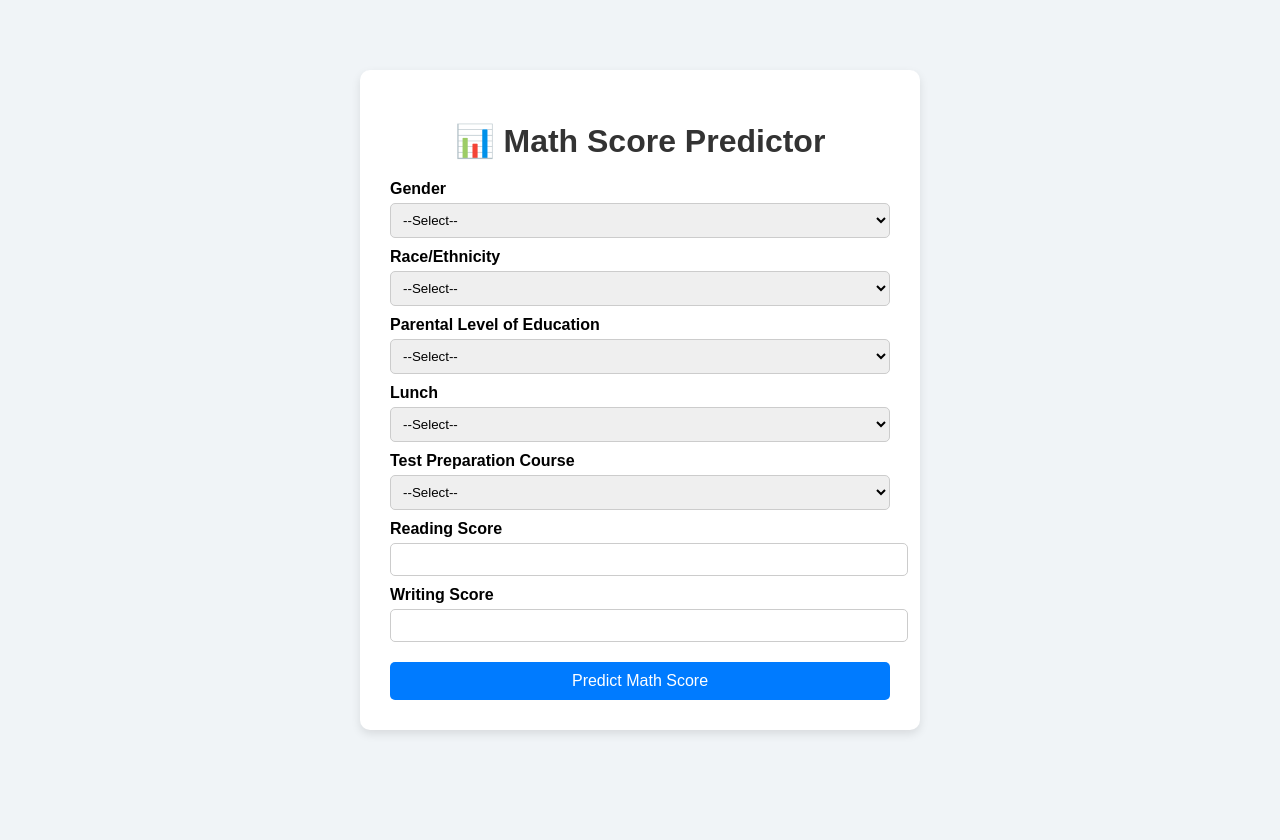
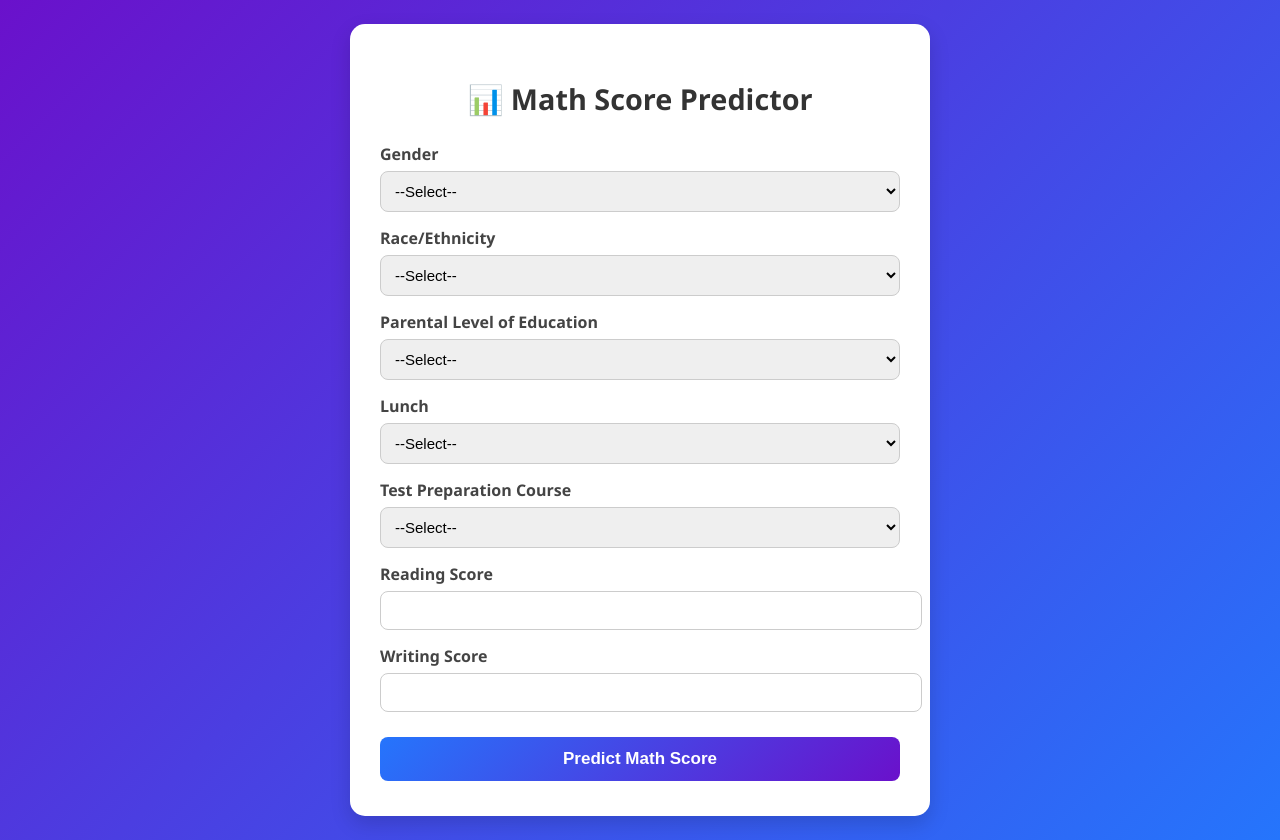
Before and after one commit to harshal-kaushik/ML-project, a Flask app: page / in a window 1280 px wide. Before the commit the page ends 734 px from the top, so only its background shows below. Run offline with Flask 3, Linux system fonts and the light colour scheme.

Commit message:
changes in home page

```diff
--- a/templates/home.html
+++ b/templates/home.html
@@ -1,56 +1,97 @@
 <!DOCTYPE html>
 <html lang="en">
 <head>
-    <meta charset="UTF-8">
-    <meta name="viewport" content="width=device-width, initial-scale=1.0">
+  <meta charset="UTF-8" />
+  <meta name="viewport" content="width=device-width, initial-scale=1.0"/>
   <title>Math Score Predictor</title>
   <style>
     body {
-            font-family: Arial, sans-serif;
-            background: #f0f4f7;
+      font-family: "Segoe UI", Tahoma, Geneva, Verdana, sans-serif;
+      background: linear-gradient(135deg, #6a11cb, #2575fc);
       display: flex;
       justify-content: center;
       align-items: center;
       min-height: 100vh;
       margin: 0;
+      padding: 20px;
     }
+
     .container {
       background: #fff;
-            padding: 30px;
-            border-radius: 10px;
-            box-shadow: 0 4px 10px rgba(0,0,0,0.1);
+      padding: 35px 30px;
+      border-radius: 15px;
+      box-shadow: 0 8px 20px rgba(0,0,0,0.15);
       width: 100%;
-            max-width: 500px;
+      max-width: 520px;
+      transition: transform 0.2s ease, box-shadow 0.2s ease;
     }
+
+    .container:hover {
+      transform: translateY(-5px);
+      box-shadow: 0 12px 28px rgba(0,0,0,0.2);
+    }
+
     h1 {
       text-align: center;
-            margin-bottom: 20px;
+      margin-bottom: 25px;
+      color: #333;
+      font-size: 1.8rem;
+    }
+
+    label {
+      font-weight: 600;
+      margin-top: 15px;
+      display: block;
+      color: #444;
+    }
+
+    select, input[type="number"] {
+      width: 100%;
+      padding: 10px;
+      margin-top: 6px;
+      border: 1px solid #ccc;
+      border-radius: 8px;
+      font-size: 15px;
+      transition: border 0.2s ease, box-shadow 0.2s ease;
+    }
+
+    select:focus, input:focus {
+      border-color: #2575fc;
+      box-shadow: 0 0 6px rgba(37,117,252,0.4);
+      outline: none;
+    }
+
+    button {
+      width: 100%;
+      padding: 12px;
+      background: linear-gradient(135deg, #2575fc, #6a11cb);
+      color: #fff;
+      border: none;
+      margin-top: 25px;
+      border-radius: 8px;
+      font-size: 17px;
+      font-weight: bold;
+      cursor: pointer;
+      transition: background 0.3s ease, transform 0.2s ease;
+    }
+
+    button:hover {
+      background: linear-gradient(135deg, #6a11cb, #2575fc);
+      transform: scale(1.03);
+    }
+
+    .result-box {
+      margin-top: 25px;
+      padding: 15px;
+      background: #e8f0fe;
+      border-left: 5px solid #2575fc;
+      border-radius: 8px;
+      font-size: 16px;
       color: #333;
     }
-        label {
-            font-weight: bold;
-            margin-top: 10px;
-            display: block;
-        }
-        select, input[type="number"] {
-            width: 100%;
-            padding: 8px;
-            margin-top: 5px;
-            border: 1px solid #ccc;
-            border-radius: 5px;
-        }
-        button {
-            width: 100%;
-            padding: 10px;
-            background: #007bff;
-            color: #fff;
-            border: none;
-            margin-top: 20px;
-            border-radius: 5px;
-            font-size: 16px;
-        }
-        button:hover {
-            background: #0056b3;
+
+    .result-box strong {
+      color: #2575fc;
     }
   </style>
 </head>
@@ -117,7 +158,7 @@
       <button type="submit">Predict Math Score</button>
 
       {% if results is defined %}
-        <div style="margin-top:20px; padding:10px; background:#e3f2fd; border-radius:5px;">
+      <div class="result-box">
         <strong>Predicted Math Score:</strong> {{ results }}
       </div>
       {% endif %}
```
Lines whose indentation alone changed are shown as unchanged.
